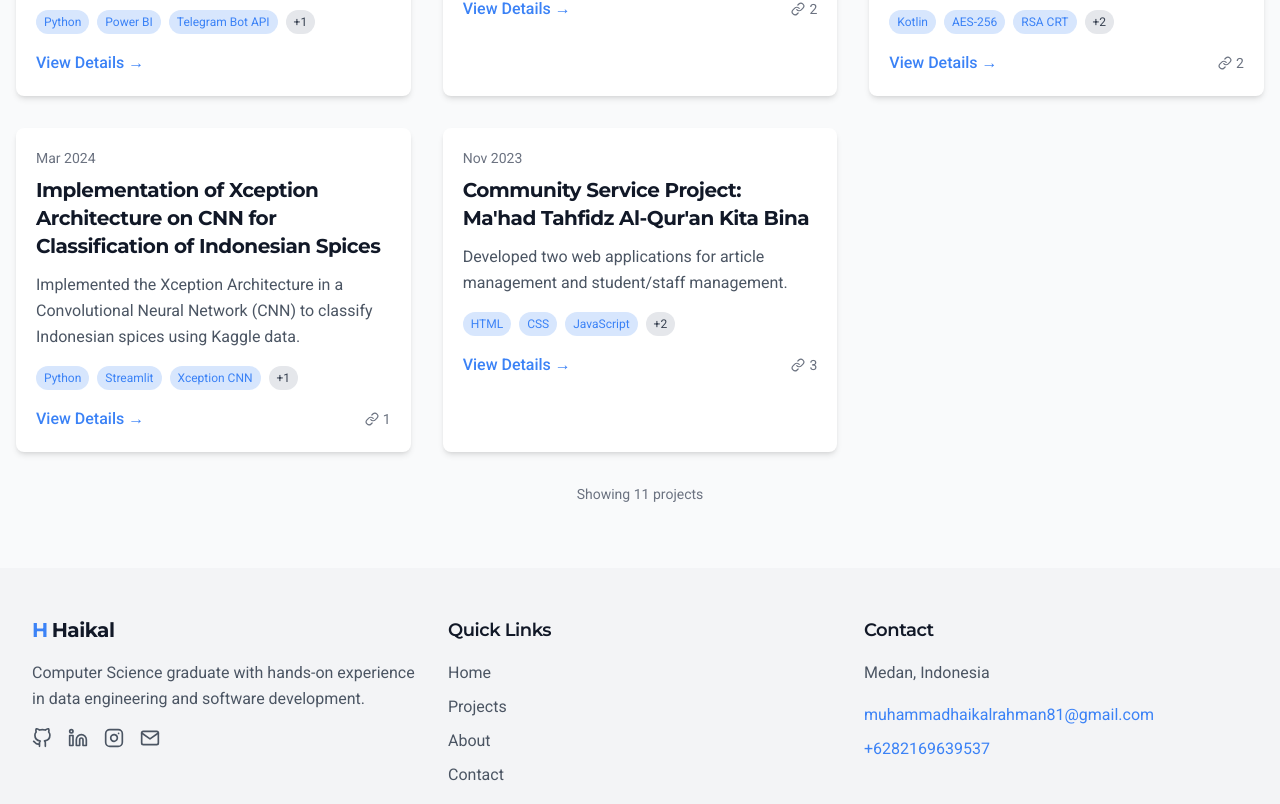
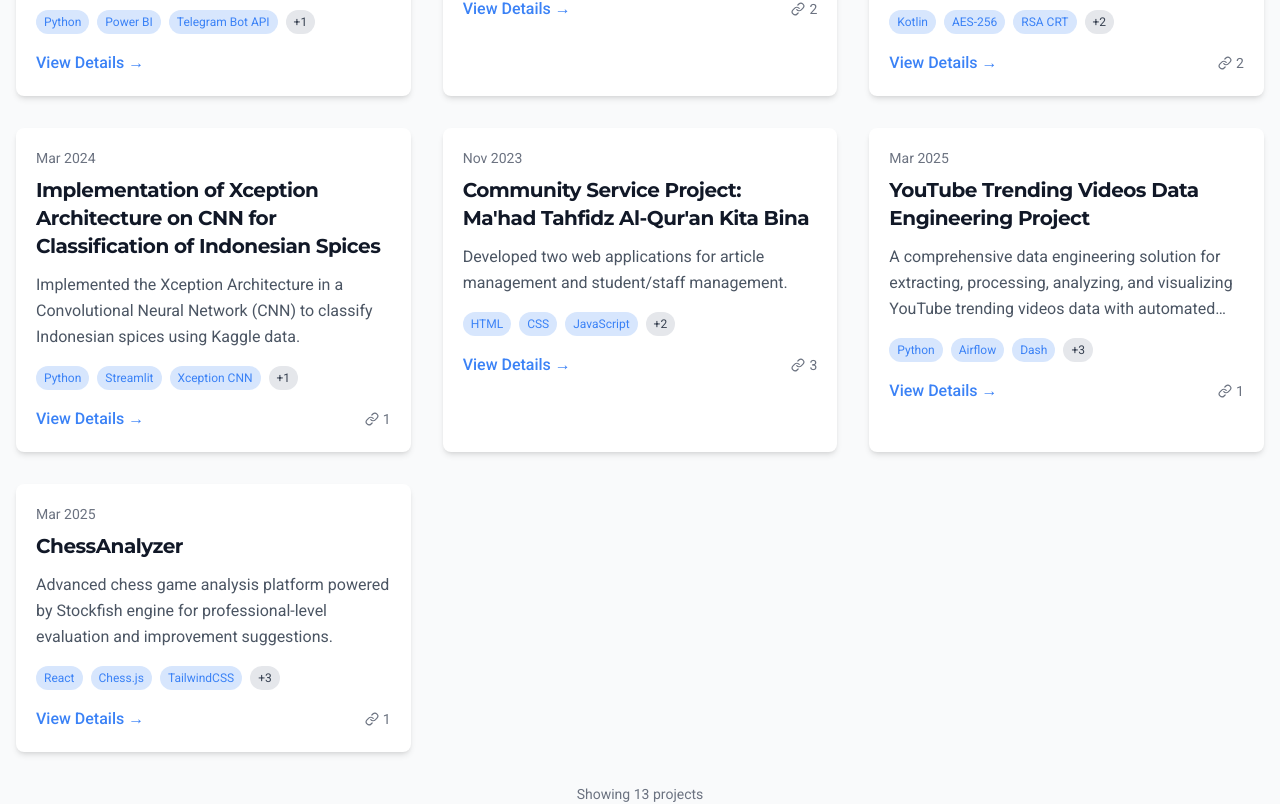
Before and after one commit to HaikalE/website-portfolio, a React (Create React App) app: page /projects in a window 1280 px wide. Shown: the part 1500-2304 px from the top of the page. Built offline with nearby package versions, Linux system fonts and the light colour scheme.

Commit message:
Update projectsData.js

```diff
--- a/src/data/projectsData.js
+++ b/src/data/projectsData.js
@@ -176,4 +176,45 @@ export const projects = [
     category: ["Web", "Full Stack"],
     featured: false,
   },
+  // YouTube Data Engineering Project
+{
+  id: 12,
+  title: "YouTube Trending Videos Data Engineering Project",
+  date: "Mar 2025",
+  description: "A comprehensive data engineering solution for extracting, processing, analyzing, and visualizing YouTube trending videos data with automated workflows and insightful analytics.",
+  features: [
+    "End-to-End ETL Pipeline: Extract data from YouTube API, transform it to derive useful metrics, and load it into PostgreSQL and Amazon S3",
+    "Fully Automated Workflow: Apache Airflow DAGs for scheduled data collection and processing",
+    "Advanced Video Analytics: Identify trends, patterns, and engagement metrics across categories",
+    "Interactive Dashboard: Visualize data with Plotly Dash with filtering and exploration capabilities",
+  ],
+  technologies: ["Python", "Airflow", "Dash", "PostgreSQL", "Amazon S3", "Power BI"],
+  imageUrl: "/assets/images/projects/youtube-data-engineering.jpg",
+  projectUrls: [
+    { label: "GitHub", url: "https://github.com/HaikalE/youtube-data-engineering" }
+  ],
+  category: ["Data Engineering", "Python", "Analytics"],
+  featured: true,
+},
+
+// Chess Analyzer Project
+{
+  id: 13,
+  title: "ChessAnalyzer",
+  date: "Mar 2025",
+  description: "Advanced chess game analysis platform powered by Stockfish engine for professional-level evaluation and improvement suggestions.",
+  features: [
+    "Interactive Chess Board: Visual arrows showing engine recommendations, move navigation and board flip options",
+    "Deep Engine Analysis: Stockfish integration with multiple evaluation lines, customizable analysis depth (14-20 ply)",
+    "Smart Move Classification: AI-powered move quality ratings: Brilliant, Great, Best, Excellent, Good, Inaccuracy, Mistake, Blunder",
+    "Comprehensive Statistics: Accuracy percentage for both players, game flow visualization with evaluation graph, summary of move classifications",
+  ],
+  technologies: ["React", "Chess.js", "TailwindCSS", "Stockfish", "Canvas API", "Web Workers"],
+  imageUrl: "/assets/images/projects/chess-analyzer.jpg",
+  projectUrls: [
+    { label: "GitHub", url: "https://github.com/HaikalE/React-Chess-Analyze" }
+  ],
+  category: ["Web", "AI", "Game Analysis"],
+  featured: true,
+}
 ];
```
